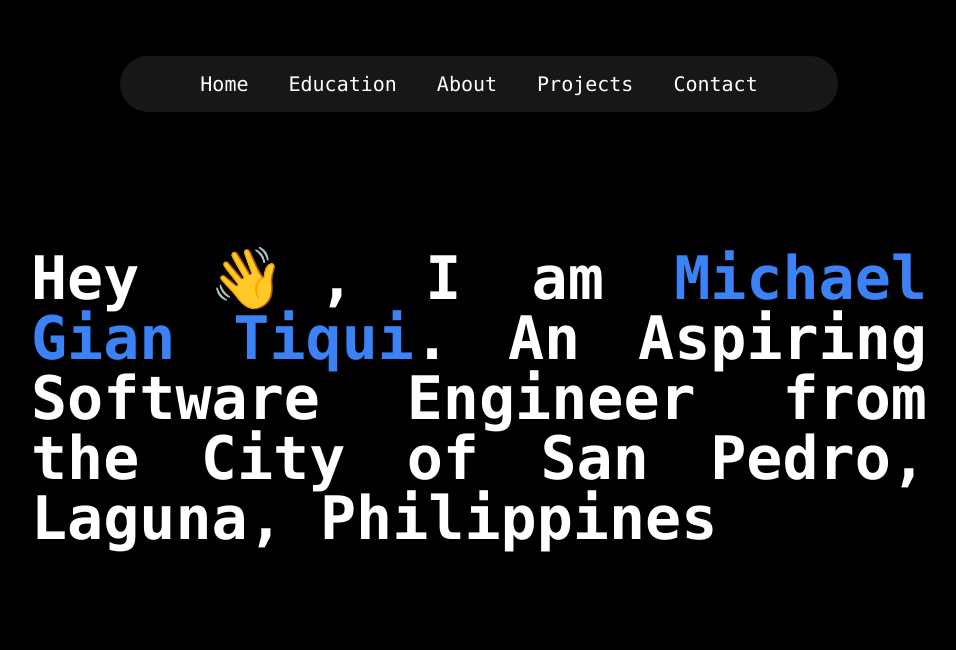
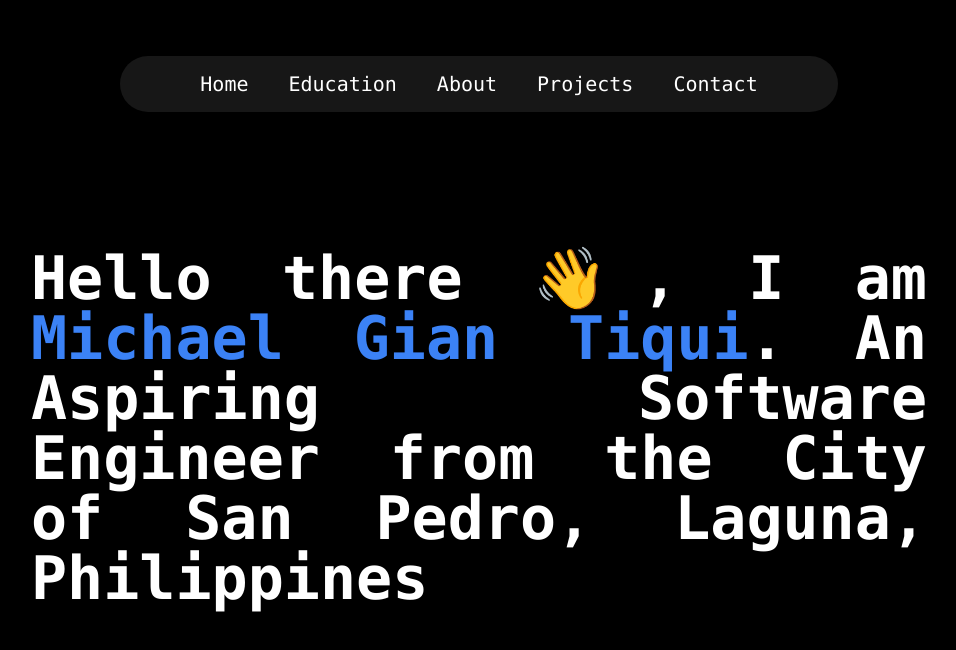
Before and after one commit to gian-tiqui/michael-gian-tiqui, a Next.js app: page / in a window 1280 px wide. Shown: the top 650 px of the page, without its empty margins (161-1117 px from the left). Built offline with nearby package versions, Linux system fonts and the light colour scheme.

Commit message:
tried some tailwind animations

```diff
--- a/src/app/page.tsx
+++ b/src/app/page.tsx
@@ -4,10 +4,10 @@ const Home = () => {
   return (
     <div className="h-[1500px] px-10 pt-48 md:p-48">
       <div className="md:max-w-[950px] mx-auto">
-        <p className="text-3xl cursor-default font-mono md:text-6xl text-justify text-white font-extrabold leading-tight">
-          Hey 👋, I am <span className="text-blue-500">Michael Gian Tiqui</span>
-          . An Aspiring Software Engineer from the City of San Pedro, Laguna,
-          Philippines
+        <p className="text-3xl cursor-default font-mono md:text-6xl text-justify text-white font-extrabold leading-relaxed">
+          Hello there 👋, I am{" "}
+          <span className="text-blue-500">Michael Gian Tiqui</span>. An Aspiring
+          Software Engineer from the City of San Pedro, Laguna, Philippines
         </p>
       </div>
     </div>
```
